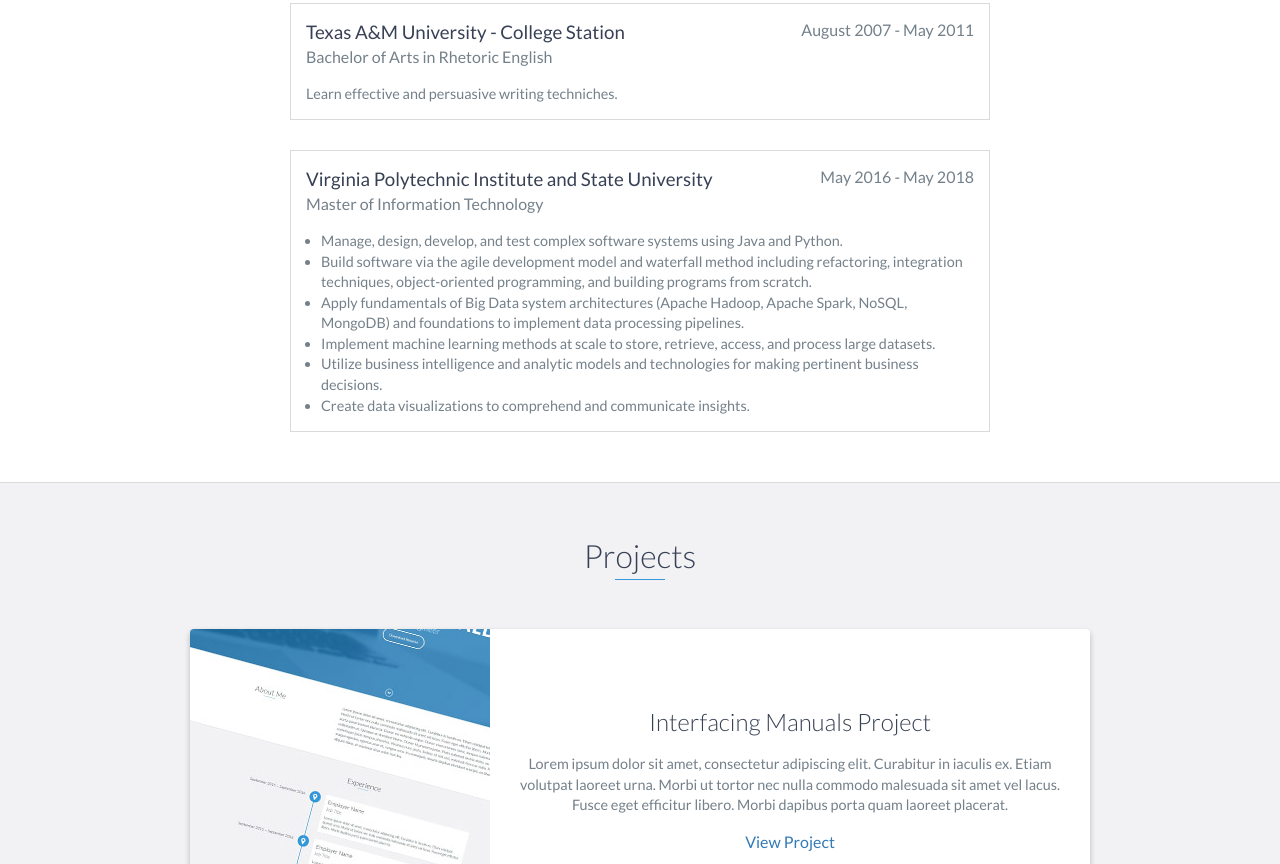
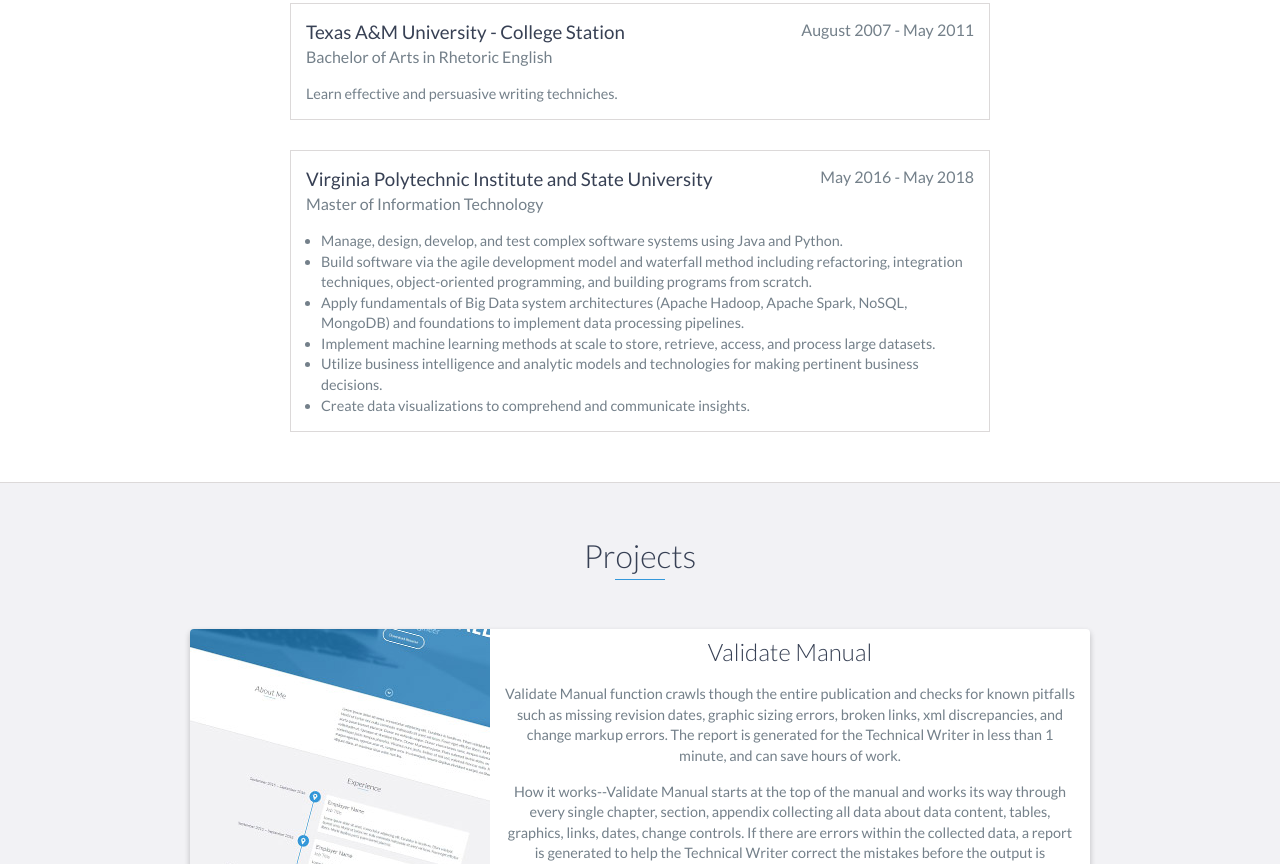
Before and after one commit to mercedezsylvia/mercedezsylvia.github.io, a website: page index.html in a window 1280 px wide. Shown: the part 1936-2800 px from the top of the page. Drawn offline with nearby package versions, Linux system fonts and the light colour scheme.

Commit message:
Update index.html

```diff
--- a/index.html
+++ b/index.html
@@ -73,6 +73,9 @@
                 </div>
                 <div class="col-md-8">
                     <p>
+			Dallas, Texas
+		    </p>
+			<p>
                        I am passionate about content and technology, and how together they can change the face of an industry.
                     </p>
                 </div>
@@ -162,9 +165,13 @@
                     </div>
                     <!-- End .project-image -->
                     <div class="project-info">
-                        <h3>Interfacing Manuals Project</h3>
+                        <h3>Validate Manual</h3>
+			<p>
+                          Validate Manual function crawls though the entire publication and checks for known pitfalls such as missing revision dates, graphic sizing errors, broken links, xml discrepancies, and change markup errors. The report is generated for the Technical Writer in less than 1 minute, and can save hours of work.
+                        </p>
                         <p>
-                            Lorem ipsum dolor sit amet, consectetur adipiscing elit. Curabitur in iaculis ex. Etiam volutpat laoreet urna. Morbi ut tortor nec nulla commodo malesuada sit amet vel lacus. Fusce eget efficitur libero. Morbi dapibus porta quam laoreet placerat.
+                          How it works--Validate Manual starts at the top of the manual and works its way through every single chapter, section, appendix collecting all data about data content, tables, graphics, links, dates, change controls.
+				If there are errors within the collected data, a report is generated to help the Technical Writer correct the mistakes before the output is generated.
                         </p>
                         <a href="#">View Project</a>
                     </div>
```
